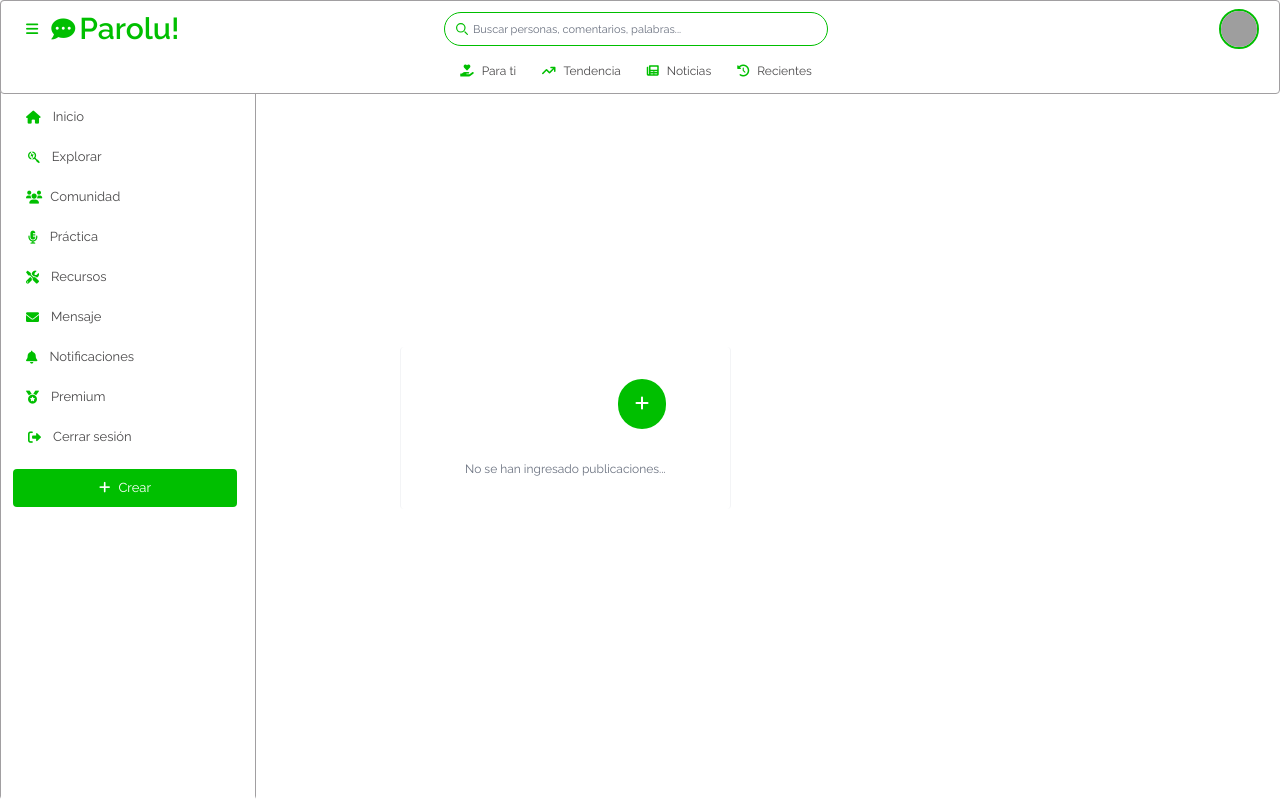
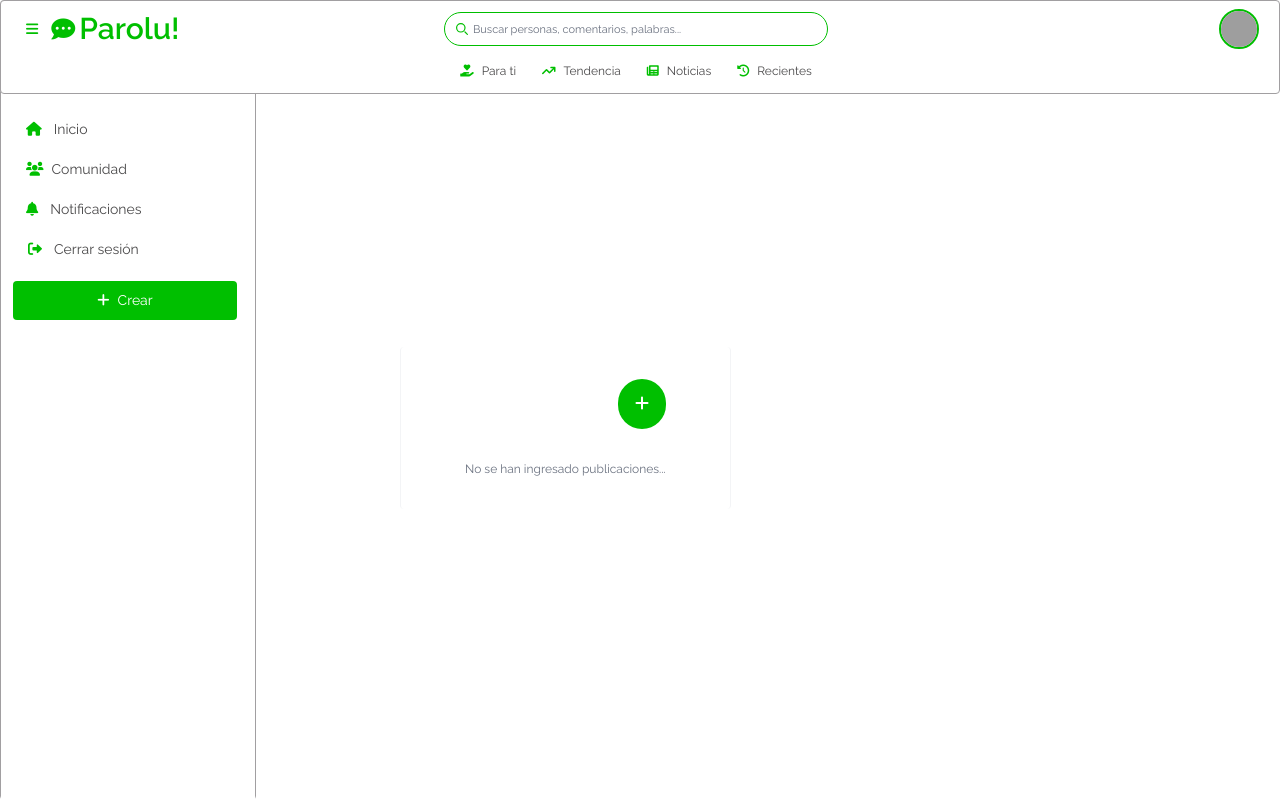
Before and after one commit to No-Country-simulation/equipo-c23-104-webapp, a React (Vite) app in the folder frontend/: page / in a window 1280 px wide. Built offline with nearby package versions, Linux system fonts and the light colour scheme; grey boxes are pictures that could not be loaded.

Commit message:
buscador-nav: eliminado de opciones en sidebar

```diff
--- a/frontend/src/components/Sidebar.jsx
+++ b/frontend/src/components/Sidebar.jsx
@@ -12,10 +12,10 @@ export default function Sidebar({ isTextVisible, showText }) {
       }`}
       aria-label="Sidebar"
     >
-      <div className="h-full px-3 pb-4 overflow-y-auto bg-white dark:bg-[#4A494A] mt-4 transition-all duration-500">
+      <div className="h-full px-3 pb-4 pt-3 overflow-y-auto bg-white dark:bg-[#4A494A] mt-4 transition-all duration-500">
         <ul className="space-y-0 font-medium ">
           <li
-            className={`flex items-center px-3 py-2 text-gray-900 rounded hover:bg-[#00bf00] transition-all duration-100 hover:text-white hover:shadow-inner group border border-transparent dark:text-white dark:hover:border-white dark:hover:text-white group text-[13px] ${
+            className={`flex items-center px-3 py-2 text-gray-900 rounded hover:bg-[#00bf00] transition-all duration-100 hover:text-white hover:shadow-inner group border border-transparent dark:text-white dark:hover:border-white dark:hover:text-white group text-[14px] ${
               isTextVisible ? "w-56 h-10" : "w-10 h-10 rounded-full"
             }`}
           >
@@ -40,34 +40,9 @@ export default function Sidebar({ isTextVisible, showText }) {
               )}
             </a>
           </li>
+
           <li
-            className={` flex items-center px-3 py-2 text-gray-900 rounded hover:bg-[#00bf00] transition-all duration-100 hover:text-white hover:shadow-inner group border border-transparent dark:text-white dark:hover:border-white dark:hover:text-white group text-[13px] ${
-              isTextVisible ? "w-56 h-10" : "w-10 h-10 rounded-full"
-            }`}
-          >
-            <a
-              className={`flex items-center w-full h-full transition-opacity duration-500 ease-in-out ${
-                showText ? "opacity-100" : "opacity-0"
-              }`}
-              href="#"
-              title={!isTextVisible ? "Explorar" : ""}
-            >
-              <i className="fa-brands fa-searchengin ml-0.5 text-[#00bf00] dark:text-white transition-all duration-100 group-hover:text-white"></i>
-              {isTextVisible && (
-                <span
-                  className={`ml-3 text-[#4A494A] group-hover:text-white dark:text-white transition-all duration-200 ease-in-out transform ${
-                    isTextVisible
-                      ? "opacity-100 translate-x-0"
-                      : "opacity-0 -translate-x-2 w-0 overflow-hidden"
-                  }`}
-                >
-                  {t("explorer")}
-                </span>
-              )}
-            </a>
-          </li>
-          <li
-            className={`flex items-center px-3 py-2 text-gray-900 rounded hover:bg-[#00bf00] transition-all duration-100 hover:text-white hover:shadow-inner group border border-transparent dark:text-white dark:hover:border-white dark:hover:text-white group text-[13px] ${
+            className={`flex items-center px-3 py-2 text-gray-900 rounded hover:bg-[#00bf00] transition-all duration-100 hover:text-white hover:shadow-inner group border border-transparent dark:text-white dark:hover:border-white dark:hover:text-white group text-[14px] ${
               isTextVisible ? "w-56 h-10" : "w-10 h-10 rounded-full"
             }`}
           >
@@ -92,86 +67,9 @@ export default function Sidebar({ isTextVisible, showText }) {
               )}
             </a>
           </li>
+
           <li
-            className={`flex items-center px-3 py-2 text-gray-900 rounded hover:bg-[#00bf00] transition-all duration-100 hover:text-white hover:shadow-inner group border border-transparent dark:text-white dark:hover:border-white dark:hover:text-white group text-[13px] ${
-              isTextVisible ? "w-56 h-10" : "w-10 h-10 rounded-full"
-            }`}
-          >
-            <a
-              className={`flex items-center w-full h-full transition-opacity duration-500 ease-in-out ${
-                showText ? "opacity-100" : "opacity-0"
-              }`}
-              href="#"
-              title={!isTextVisible ? "Practicar" : ""}
-            >
-              <i className="fa-solid fa-microphone-lines ml-0.5 text-[#00bf00] dark:text-white transition-all duration-100 group-hover:text-white"></i>
-              {isTextVisible && (
-                <span
-                  className={`ml-3 text-[#4A494A] group-hover:text-white dark:text-white transition-all duration-200 ease-in-out transform ${
-                    isTextVisible
-                      ? "opacity-100 translate-x-0"
-                      : "opacity-0 -translate-x-2 w-0 overflow-hidden"
-                  }`}
-                >
-                  {t("practice")}
-                </span>
-              )}
-            </a>
-          </li>
-          <li
-            className={`flex items-center px-3 py-2 text-gray-900 rounded hover:bg-[#00bf00] transition-all duration-200 hover:text-white hover:shadow-inner group border border-transparent dark:text-white dark:hover:border-white dark:hover:text-white group text-[13px] ${
-              isTextVisible ? "w-56 h-10" : "w-10 h-10 rounded-full"
-            }`}
-          >
-            <a
-              className={`flex items-center w-full h-full transition-opacity duration-500 ease-in-out ${
-                showText ? "opacity-100" : "opacity-0"
-              }`}
-              href="#"
-              title={!isTextVisible ? "Recursos" : ""}
-            >
-              <i className="fa-solid fa-screwdriver-wrench text-[#00bf00] dark:text-white transition-all duration-100 group-hover:text-white"></i>
-              {isTextVisible && (
-                <span
-                  className={`ml-3 text-[#4A494A] group-hover:text-white dark:text-white transition-all duration-200 ease-in-out transform ${
-                    isTextVisible
-                      ? "opacity-100 translate-x-0"
-                      : "opacity-0 -translate-x-2 w-0 overflow-hidden"
-                  }`}
-                >
-                  {t("resources")}
-                </span>
-              )}
-            </a>
-          </li>
-          <li
-            className={`flex items-center px-3 py-2 text-gray-900 rounded hover:bg-[#00bf00] transition-all duration-200 hover:text-white hover:shadow-inner group border border-transparent dark:text-white dark:hover:border-white dark:hover:text-white group text-[13px] ${
-              isTextVisible ? "w-56 h-10" : "w-10 h-10 rounded-full"
-            }`}
-          >
-            <a
-              className={`flex items-center w-full h-full transition-opacity duration-500 ease-in-out ${
-                showText ? "opacity-100" : "opacity-0"
-              }`}
-              href="#"
-              title={!isTextVisible ? "Mensajes" : ""}
-            >
-              <i className="fa-solid fa-envelope text-[#00bf00] dark:text-white transition-all duration-100 group-hover:text-white"></i>
-              {isTextVisible && (
-                <span
-                  className={`ml-3 text-[#4A494A] group-hover:text-white dark:text-white transition-all duration-200 ease-in-out transform ${
-                    isTextVisible
-                      ? "opacity-100 translate-x-0"
-                      : "opacity-0 -translate-x-2 w-0 overflow-hidden"
-                  }`}
-                >
-                  {t("message")}
-                </span>
-              )}
-            </a>
-          </li>
-          <li
-            className={`flex items-center px-3 py-2 text-gray-900 rounded hover:bg-[#00bf00] transition-all duration-200 hover:text-white hover:shadow-inner group border border-transparent dark:text-white dark:hover:border-white dark:hover:text-white group text-[13px] ${
+            className={`flex items-center px-3 py-2 text-gray-900 rounded hover:bg-[#00bf00] transition-all duration-200 hover:text-white hover:shadow-inner group border border-transparent dark:text-white dark:hover:border-white dark:hover:text-white group text-[14px] ${
               isTextVisible ? "w-56 h-10" : "w-10 h-10 rounded-full"
             }`}
           >
@@ -196,34 +94,9 @@ export default function Sidebar({ isTextVisible, showText }) {
               )}
             </a>
           </li>
+
           <li
-            className={`flex items-center px-3 py-2 text-gray-900 rounded hover:bg-[#00bf00] transition-all duration-100 hover:text-white hover:shadow-inner group border border-transparent dark:text-white dark:hover:border-white dark:hover:text-white group text-[13px] ${
-              isTextVisible ? "w-56 h-10" : "w-10 h-10 rounded-full"
-            }`}
-          >
-            <a
-              className={`flex items-center w-full h-full transition-opacity duration-500 ease-in-out ${
-                showText ? "opacity-100" : "opacity-0"
-              }`}
-              href="#"
-              title={!isTextVisible ? "Premium" : ""}
-            >
-              <i className="fa-solid fa-medal text-[#00bf00] dark:text-white transition-all duration-100 group-hover:text-white"></i>
-              {isTextVisible && (
-                <span
-                  className={`ml-3 text-[#4A494A] group-hover:text-white dark:text-white transition-all duration-200 ease-in-out transform ${
-                    isTextVisible
-                      ? "opacity-100 translate-x-0"
-                      : "opacity-0 -translate-x-2 w-0 overflow-hidden"
-                  }`}
-                >
-                  Premium
-                </span>
-              )}
-            </a>
-          </li>
-          <li
-            className={`flex items-center px-3 py-2 text-gray-900 rounded hover:bg-[#00bf00] transition-all duration-100 hover:text-white hover:shadow-inner group border border-transparent dark:text-white dark:hover:border-white dark:hover:text-white group text-[13px] ${
+            className={`flex items-center px-3 py-2 text-gray-900 rounded hover:bg-[#00bf00] transition-all duration-100 hover:text-white hover:shadow-inner group border border-transparent dark:text-white dark:hover:border-white dark:hover:text-white group text-[14px] ${
               isTextVisible ? "w-56 h-10" : "w-10 h-10 rounded-full"
             }`}
           >
@@ -254,7 +127,7 @@ export default function Sidebar({ isTextVisible, showText }) {
           type="button"
           className={`border hover:border-transparent bg-[#00bf00] text-white dark:hover:border-white font-medium rounded transition-all duration-200 ${
             isTextVisible
-              ? "w-56 h-auto px-3 py-2 mt-3 text-[13px]"
+              ? "w-56 h-auto px-3 py-2 mt-3 text-[14px]"
               : "w-10 h-10 mt-3 flex items-center justify-center text-[10px] rounded-full"
           }`}
         >
```
